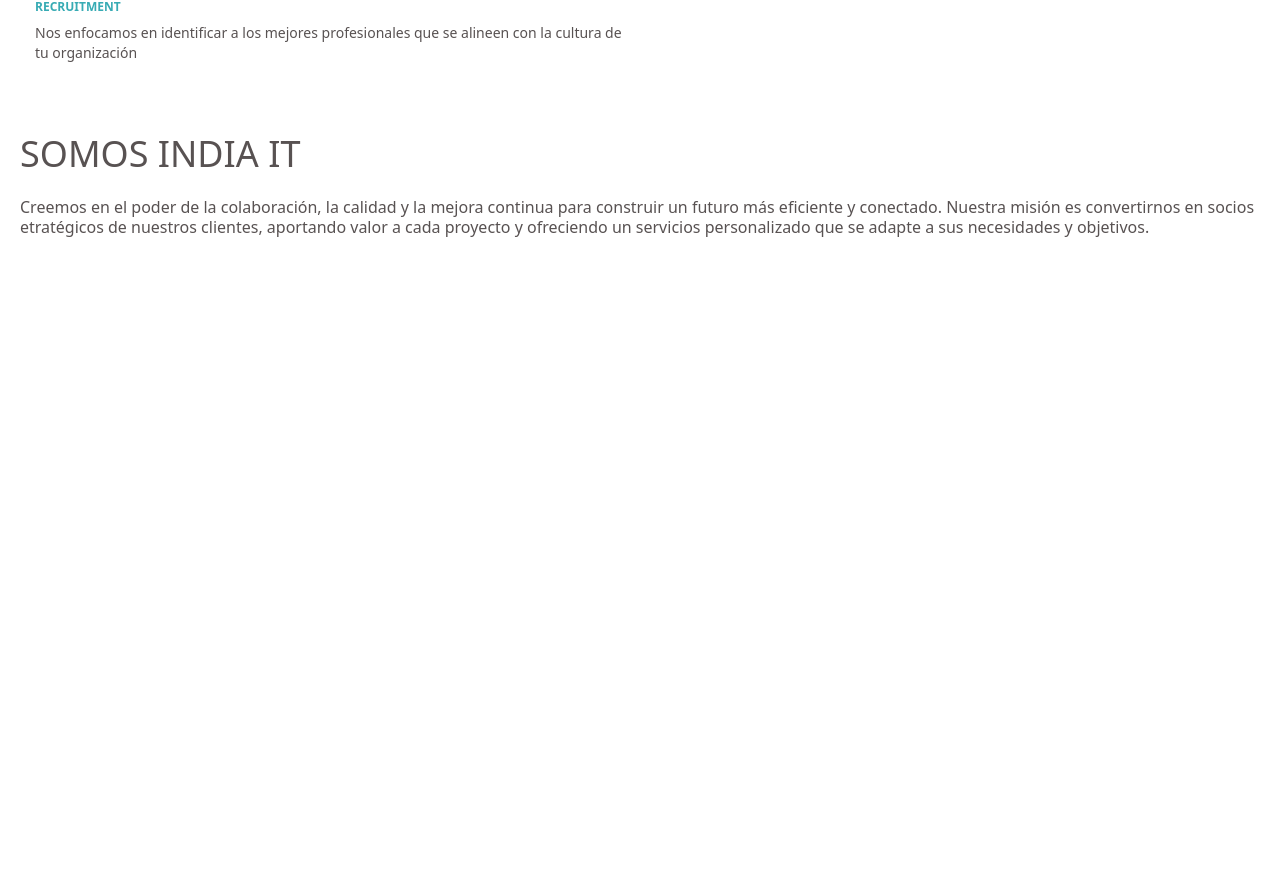
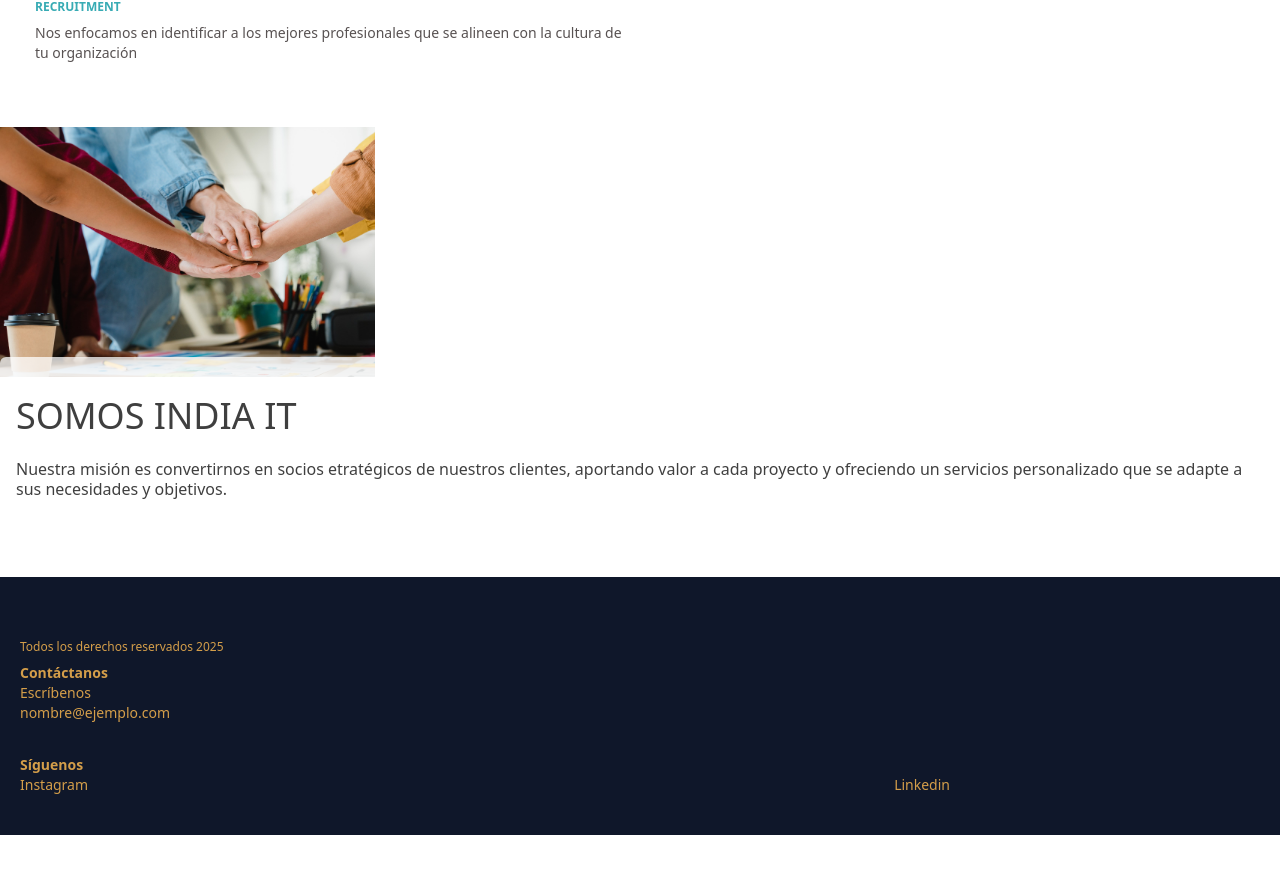
Before and after one commit to indiait/india-it, a Next.js app: page / in a window 1280 px wide. Shown: the part 955-1828 px from the top of the page. After the commit the page ends 1790 px from the top, so only its background shows below. Built offline with nearby package versions, Linux system fonts and the light colour scheme.

Commit message:
Adding Footer section

```diff
--- a/src/app/about/page.jsx
+++ b/src/app/about/page.jsx
@@ -1,13 +1,30 @@
 import { aboutUs } from "@/app/constants/data";
+import Image from "next/image";
 
 export default function AboutUs() {
   return (
-    <div className="w-full h-screen text-dark p-aboutUs">
+    <div className="flex flex-col w-full h-[450px]">
+        <Image
+            src="/teamwork.jpg"
+            width={375}
+            height={450}
+            alt="teamwork"
+            style={{
+                    objectFit: "cover",
+                    zIndex: -1,
+                  }}
+
+        />
+        <div
+            className="w-fit bg-white self-end py-[2rem] px-[1rem] rounded-md  relative opacity-75 bottom-[20px]"
+            style={{ zIndex: 9}}
+        >
         <h1 className="text-[36px] pb-4">
             {aboutUs.title.toUpperCase()}
         </h1>
         <p className="text-[16px] leading-5">
             {aboutUs.description}
         </p>
+        </div>
     </div>);
 }
--- /dev/null
+++ b/src/app/components/Footer/Footer.jsx
@@ -0,0 +1,29 @@
+
+
+export default function Footer() {
+    return (
+        <div
+            className="w-full h-auto bg-slate-900 p-section leading-3 relative"
+        >
+            {/* Footer logo Image */}
+            <p
+                className="text-gold text-xs mt-1 leading-8"
+            >
+                Todos los derechos reservados 2025
+            </p>
+            <div className="w-full h-fit text-sm text-gold">
+                <p className="font-semibold">Contáctanos</p>
+                <p>Escríbenos</p>
+                <a href="#">nombre@ejemplo.com</a>
+            </div>
+
+            <div className="w-full h-fit text-sm text-gold mt-[2rem]">
+                <p className="font-semibold">Síguenos</p>
+                <div className="flex flex-row w-3/4 justify-between">
+                    <a href="#">Instagram</a>
+                    <a href="#">Linkedin</a>
+                </div>
+
+            </div>
+        </div>);
+}
--- a/src/app/constants/data.js
+++ b/src/app/constants/data.js
@@ -2,7 +2,7 @@
 export const aboutUs = {
     id: 1,
     title: "Somos India IT",
-    description: "Creemos en el poder de la colaboración, la calidad y la mejora continua para construir un futuro más eficiente y conectado. Nuestra misión es convertirnos en socios etratégicos de nuestros clientes, aportando valor a cada proyecto y ofreciendo un servicios personalizado que se adapte a sus necesidades y objetivos."
+    description: "Nuestra misión es convertirnos en socios etratégicos de nuestros clientes, aportando valor a cada proyecto y ofreciendo un servicios personalizado que se adapte a sus necesidades y objetivos."
 }
 
 
--- a/src/app/page.js
+++ b/src/app/page.js
@@ -1,6 +1,7 @@
 import Image from "next/image";
 import Solutions from "./solutions/page";
 import AboutUs from "./about/page";
+import Footer from "./components/Footer/Footer";
 
 export default function Home() {
   return (
@@ -23,6 +24,7 @@
       </div>
       <Solutions />
       <AboutUs />
+      <Footer />
     </div>
   );
 }
```
Also changed, not shown: public/teamwork.jpg (added).
